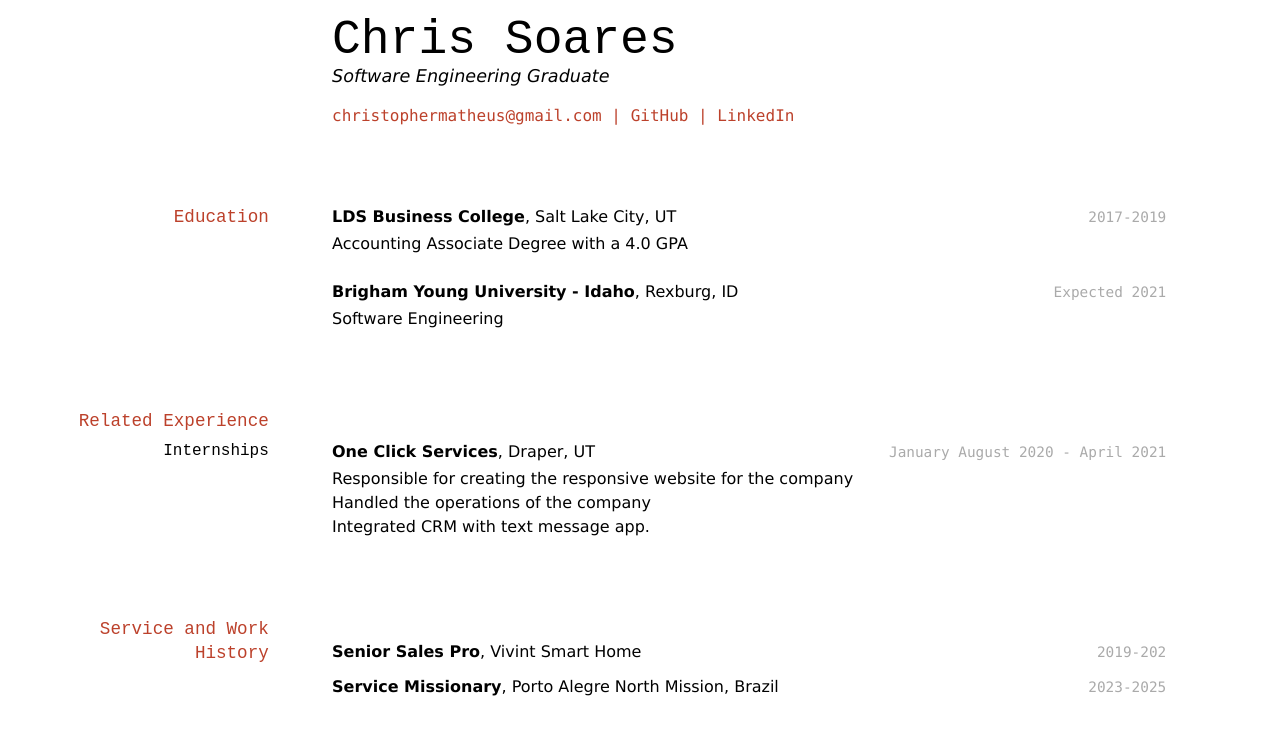
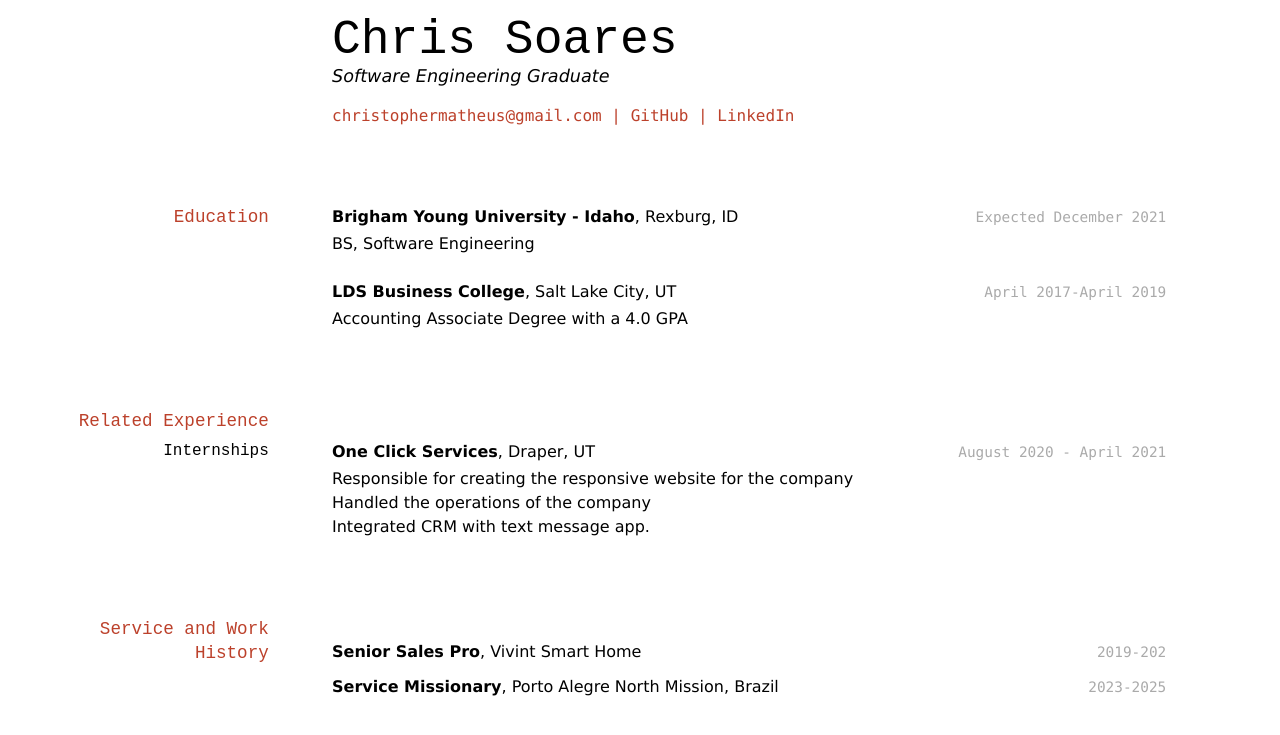
Before and after one commit to chrissoares26/chrissoares_resume, a Jekyll site: the page built from docs/index.md, in a window 1280 px wide. Shown: the top 735 px of the page. Built offline with Jekyll 4.4.1, drawn with Linux system fonts in a browser that asks for light colours.

Commit message:
Update index.md

```diff
--- a/docs/index.md
+++ b/docs/index.md
@@ -15,22 +15,22 @@ Software Engineering Graduate
 
 ## Education
 
-`2017-2019`
+`Expected December 2021`
+__Brigham Young University - Idaho__, Rexburg, ID
+
+- BS, Software Engineering
+
+`April 2017-April 2019`
 __LDS Business College__, Salt Lake City, UT
 
 - Accounting Associate Degree with a 4.0 GPA
-
-`Expected 2021`
-__Brigham Young University - Idaho__, Rexburg, ID
-
-- Software Engineering
 
 
 ## Related Experience
 
 ### Internships
 
-`January August 2020 - April 2021`
+`August 2020 - April 2021`
 __One Click Services__, Draper, UT
 
 - Responsible for creating the responsive website for the company
```
